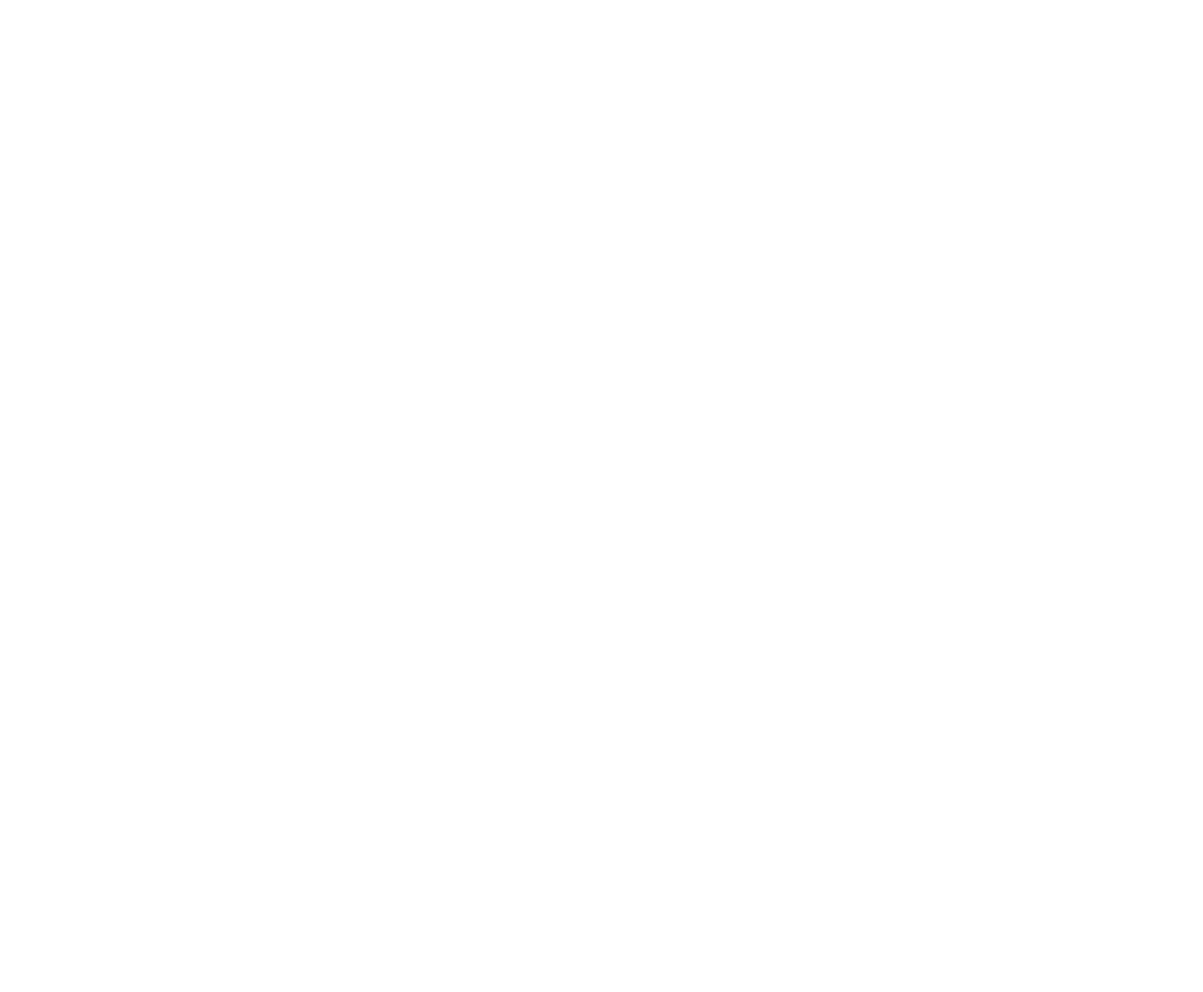
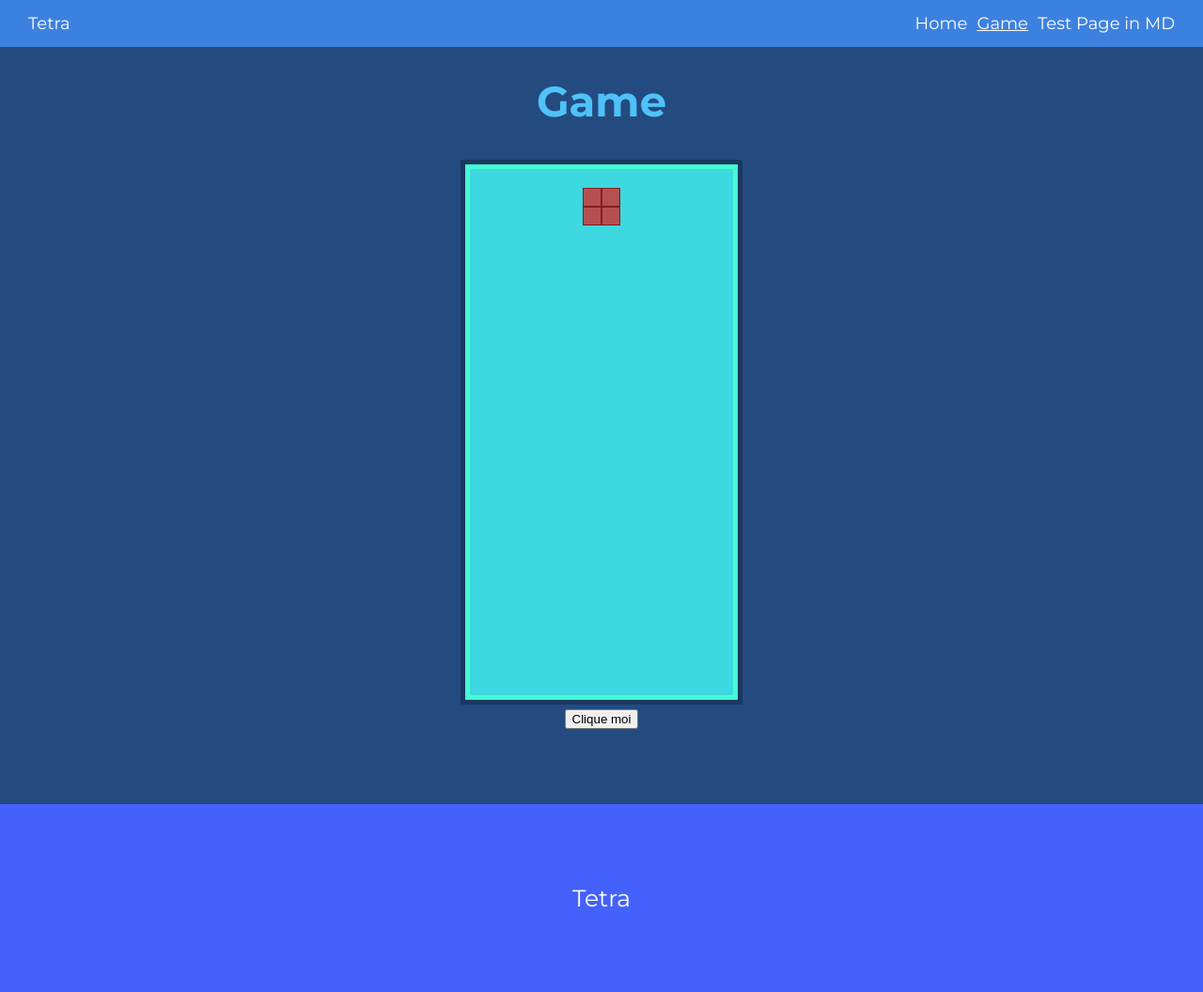
Before and after one commit to AndreVede/Tetra, a Gatsby site: page /game in a window 1280 px wide. Before the commit this address had no page. Shown: the whole page at 94% size. Before the commit the page ends 800 px from the top, so only its background shows below. Built offline with nearby package versions, Linux system fonts and the light colour scheme; Gatsby itself is replaced by a stand-in of ours.

Commit message:
feat: base tetra

```diff
--- a/gatsby-config.ts
+++ b/gatsby-config.ts
@@ -2,7 +2,7 @@
 
 const config: GatsbyConfig = {
     siteMetadata: {
-        title: `Template-ZB`,
+        title: `Tetra`,
         description: 'Description of site',
         author: 'Zacharie Boisnard',
         siteUrl: `https://www.yourdomain.tld`,
@@ -11,6 +11,10 @@
             {
                 name: 'Home',
                 link: '/',
+            },
+            {
+                name: 'Game',
+                link: '/game/',
             },
             {
                 name: 'Test Page in MD',
--- a/package.json
+++ b/package.json
@@ -1,5 +1,5 @@
 {
-  "name": "template-zb",
+  "name": "tetra",
   "version": "1.0.0",
   "private": true,
   "description": "template-zb",
--- /dev/null
+++ b/src/components/Game/Game.tsx
@@ -0,0 +1,249 @@
+import * as React from 'react';
+import styled from 'styled-components';
+
+const WIDTH_GRILL = 14; // Number of Unit in width
+const HEIGHT_GRILL = 28; // Number of Unit in height
+const UNIT_GRILL = 20; // Size in px of a Unit
+const X_INITIAL = 5;
+const Y_INITIAL = 0;
+
+const forms = {
+    O: [
+        [
+            [0, 0, 0, 0],
+            [0, 1, 1, 0],
+            [0, 1, 1, 0],
+            [0, 0, 0, 0],
+        ],
+    ],
+    I: [
+        [
+            [0, 0, 0, 0],
+            [0, 0, 0, 0],
+            [1, 1, 1, 1],
+            [0, 0, 0, 0],
+        ],
+        [
+            [0, 0, 1, 0],
+            [0, 0, 1, 0],
+            [0, 0, 1, 0],
+            [0, 0, 1, 0],
+        ],
+    ],
+    S: [
+        [
+            [0, 0, 0],
+            [0, 1, 1],
+            [1, 1, 0],
+        ],
+        [
+            [1, 0, 0],
+            [1, 1, 0],
+            [0, 1, 0],
+        ],
+    ],
+    Z: [
+        [
+            [0, 0, 0],
+            [1, 1, 0],
+            [0, 1, 1],
+        ],
+        [
+            [0, 1, 0],
+            [1, 1, 0],
+            [1, 0, 0],
+        ],
+    ],
+    L: [
+        [
+            [0, 0, 0],
+            [1, 1, 1],
+            [1, 0, 0],
+        ],
+        [
+            [1, 1, 0],
+            [0, 1, 0],
+            [0, 1, 0],
+        ],
+        [
+            [0, 0, 1],
+            [1, 1, 1],
+            [0, 0, 0],
+        ],
+        [
+            [0, 1, 0],
+            [0, 1, 0],
+            [0, 1, 1],
+        ],
+    ],
+    J: [
+        [
+            [0, 0, 0],
+            [1, 1, 1],
+            [0, 0, 1],
+        ],
+        [
+            [0, 1, 0],
+            [0, 1, 0],
+            [1, 1, 0],
+        ],
+        [
+            [1, 0, 0],
+            [1, 1, 1],
+            [0, 0, 0],
+        ],
+        [
+            [0, 1, 1],
+            [0, 1, 0],
+            [0, 1, 0],
+        ],
+    ],
+    T: [
+        [
+            [0, 0, 0],
+            [1, 1, 1],
+            [0, 1, 0],
+        ],
+        [
+            [0, 1, 0],
+            [1, 1, 0],
+            [0, 1, 0],
+        ],
+        [
+            [0, 1, 0],
+            [1, 1, 1],
+            [0, 0, 0],
+        ],
+        [
+            [0, 1, 0],
+            [0, 1, 1],
+            [0, 1, 0],
+        ],
+    ],
+};
+
+const getFormsList = () => {
+    let list: number[][][][] = [];
+    for (let form in forms) {
+        list.push(forms[form as keyof typeof forms]);
+    }
+    return list;
+};
+
+const Canvas = styled.canvas`
+    width: ${WIDTH_GRILL * UNIT_GRILL}px;
+    height: ${HEIGHT_GRILL * UNIT_GRILL}px;
+
+    border: 5px solid ${(p) => p.theme.colors.tertiary};
+    background: ${(p) => p.theme.colors.secondary};
+    box-shadow: 0 0 0 5px rgba(0, 0, 0, 0.25);
+`;
+
+const Game: React.FC = () => {
+    const canvasRef = React.useRef<HTMLCanvasElement>(null);
+    const [refreshScreen, setRefreshScreen] = React.useState<boolean>(false);
+    const [changePiece, setChangePiece] = React.useState<boolean>(false);
+
+    const [rotation, setRotation] = React.useState<number>(0);
+    const [coord, setCoord] = React.useState<number[]>([X_INITIAL, Y_INITIAL]);
+    const [pieceIndex, setPieceIndex] = React.useState<number>(0);
+    const formsList = getFormsList();
+
+    const canvasDraw = React.useEffect(() => {
+        setRefreshScreen(false);
+        if (canvasRef.current) {
+            const canvas = canvasRef.current;
+            const context = canvas.getContext('2d');
+            if (context) {
+                refreshCanevas(context);
+            }
+        }
+    }, [refreshScreen, setRefreshScreen]);
+    const onChangePiece = React.useEffect(() => {
+        if (changePiece) {
+            setChangePiece(false);
+            setRotation(0);
+            setPieceIndex((prev) => (prev < formsList.length - 1 ? prev + 1 : 0));
+            setRefreshScreen(true);
+        }
+    }, [changePiece, setChangePiece, setPieceIndex, setRotation, setRefreshScreen]);
+
+    const rotate = (sens: 'left' | 'right') => {
+        if (sens === 'left') {
+            setRotation((prev) => {
+                if (prev > 0) {
+                    return prev - 1;
+                } else {
+                    return formsList[pieceIndex].length - 1;
+                }
+            });
+        } else {
+            setRotation((prev) => {
+                if (prev < formsList[pieceIndex].length - 1) {
+                    return prev + 1;
+                } else {
+                    return 0;
+                }
+            });
+        }
+    };
+
+    const drawForm = (ctx: CanvasRenderingContext2D) => {
+        const currentPiece: number[][] = formsList[pieceIndex][rotation];
+        for (let x: number = 0; x < currentPiece.length; x++) {
+            for (let y: number = 0; y < currentPiece.length; y++) {
+                if (currentPiece[y][x] == 1) {
+                    ctx.fillStyle = '#831e1e'; // Border Piece Color
+                    ctx.fillRect((coord[0] + x) * UNIT_GRILL, (coord[1] + y) * UNIT_GRILL, UNIT_GRILL, UNIT_GRILL); // Border Piece
+                    ctx.fillStyle = '#b64f4f'; // Piece Color
+                    ctx.fillRect(
+                        (coord[0] + x) * UNIT_GRILL + 1,
+                        (coord[1] + y) * UNIT_GRILL + 1,
+                        UNIT_GRILL - 2,
+                        UNIT_GRILL - 2
+                    );
+                }
+            }
+        }
+    };
+
+    const refreshCanevas = (ctx: CanvasRenderingContext2D) => {
+        ctx.clearRect(0, 0, WIDTH_GRILL * UNIT_GRILL, HEIGHT_GRILL * UNIT_GRILL); // Clear Grill
+        drawForm(ctx);
+    };
+
+    const handlerKeyDown = (e: React.KeyboardEvent<HTMLCanvasElement>) => {
+        switch (e.code) {
+            case 'ArrowUp':
+                rotate('left');
+                setRefreshScreen(true);
+                e.preventDefault();
+                break;
+            case 'KeyT':
+                setChangePiece(true);
+                e.preventDefault();
+                break;
+        }
+    };
+
+    return (
+        <>
+            <Canvas
+                tabIndex={0}
+                ref={canvasRef}
+                height={HEIGHT_GRILL * UNIT_GRILL}
+                width={WIDTH_GRILL * UNIT_GRILL}
+                onKeyDown={(e) => handlerKeyDown(e)}
+            ></Canvas>
+            <button
+                onClick={() => {
+                    setRefreshScreen(true);
+                }}
+            >
+                Clique moi
+            </button>
+        </>
+    );
+};
+
+export default Game;
--- /dev/null
+++ b/src/pages/game.tsx
@@ -0,0 +1,20 @@
+import * as React from 'react';
+import { HeadFC, PageProps, graphql } from 'gatsby';
+import Layout from '../templates/Layout';
+import { SEO } from '../components/SEO';
+import Game from '../components/Game/Game';
+
+const GamePage: React.FC<PageProps<Queries.Query>> = ({ data, location }) => {
+    return (
+        <Layout location={location}>
+            <h1>Game</h1>
+            <Game />
+        </Layout>
+    );
+};
+
+export default GamePage;
+
+export const Head: HeadFC = () => (
+    <SEO title="Tetra Game" description="That's a Tetris like game. Enjoy play it."></SEO>
+);
--- a/src/templates/Layout.tsx
+++ b/src/templates/Layout.tsx
@@ -16,6 +16,7 @@
     ${flexCenter('column', 'flex-start')}
     gap: 10px;
     ${cssBase}
+    padding-bottom: 80px;
 `;
 
 const Layout: React.FC<LayoutProps> = ({ location, children }) => {
```
Also changed, not shown: src/pages/index.tsx (+15 -4 lines), src/images/icon-gatsby.png (added), src/images/icon.png, 1 other file.
